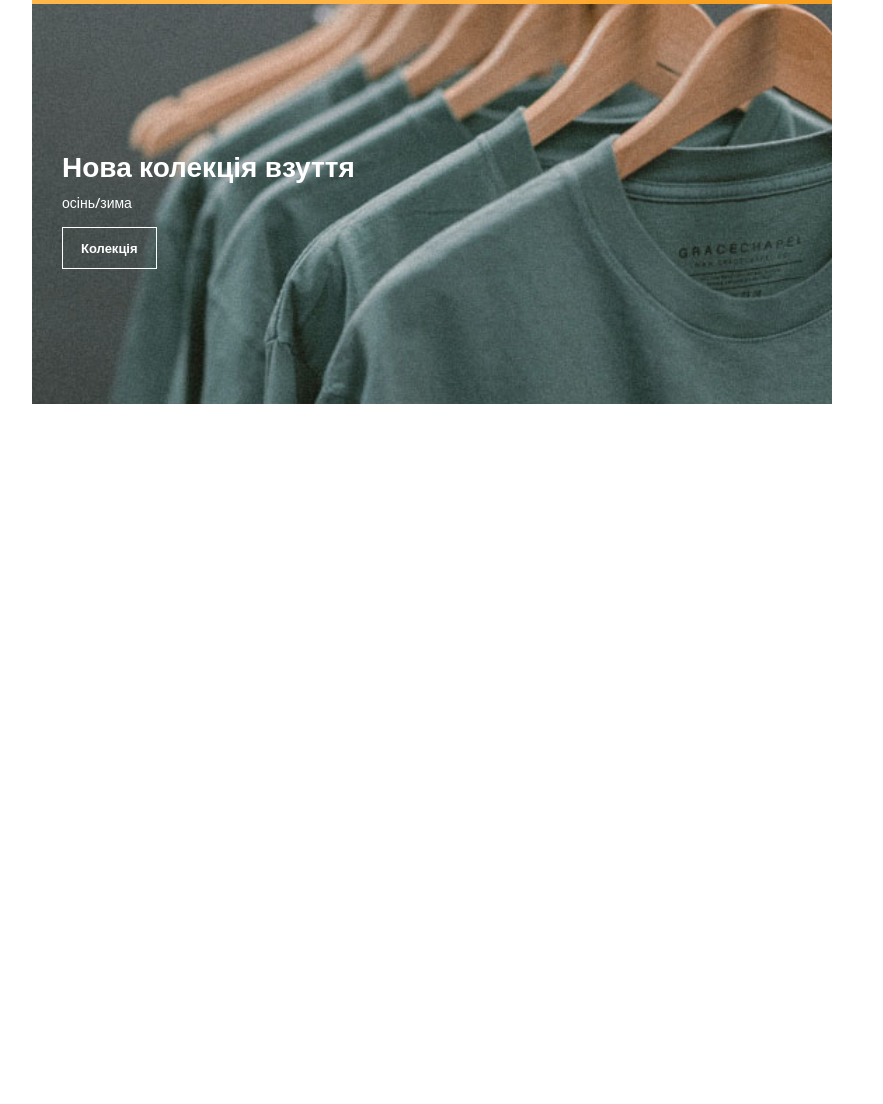
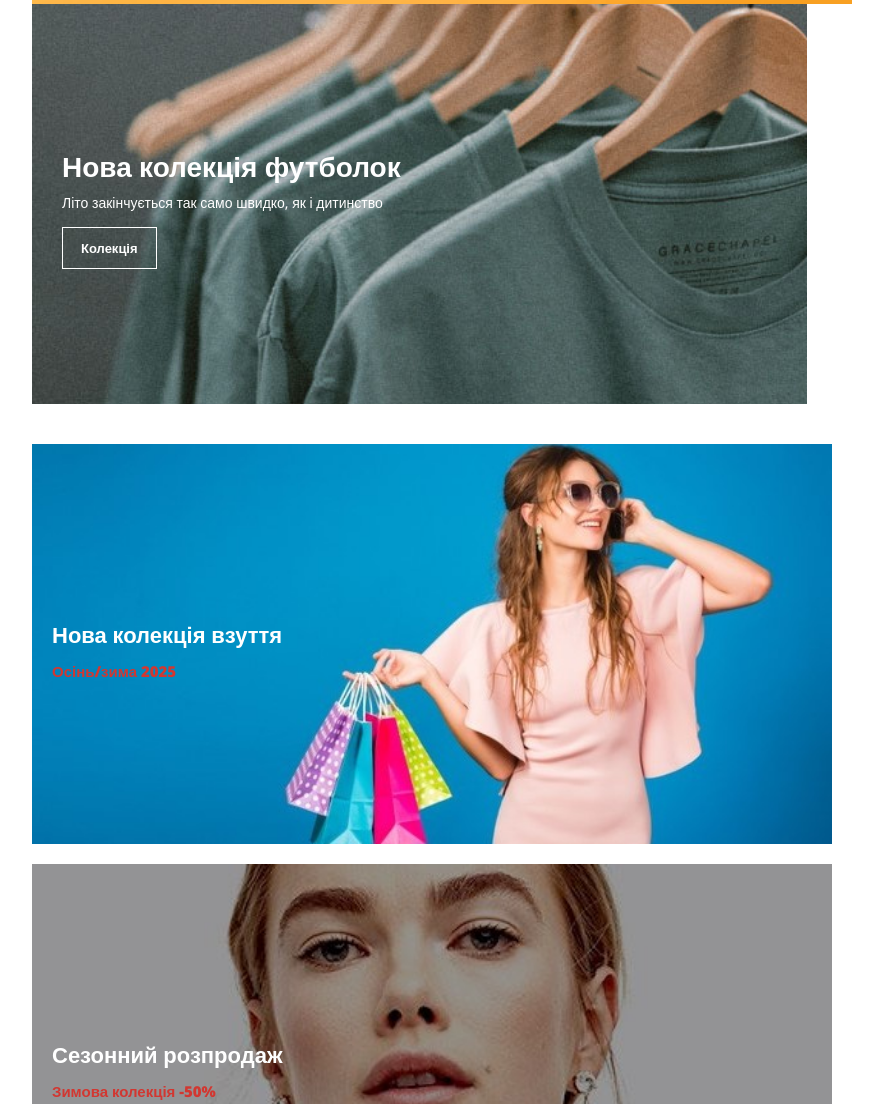
Before and after one commit to VaL2111/IM-31_appWEB-BakhmatskyiValentyn-FIOT-2025, a plain HTML site: page index.html in a window 1280 px wide. Shown: the part 4000-5104 px from the top of the page, without its empty margins (48-931 px from the left). Before the commit the page ends 4444 px from the top, so only its background shows below. Drawn offline with nearby package versions, Linux system fonts and the light colour scheme.

Commit message:
Add the next section with banners

```diff
--- a/index.html
+++ b/index.html
@@ -341,9 +341,20 @@
                 <button class="white">Дізнатися більше</button>
             </div>
             <div class="banner-box banner3">
+                <h2>Нова колекція футболок</h2>
+                <span>Літо закінчується так само швидко, як і дитинство</span>
+                <button class="white">Колекція</button>
+            </div>
+        </section>
+
+        <section id="banner4">
+            <div class="banner-box">
                 <h2>Нова колекція взуття</h2>
-                <span>осінь/зима</span>
-                <button class="white">Колекція</button>
+                <h3>Осінь/зима 2025</h3>
+            </div>
+            <div class="banner-box banner5">
+                <h2>Сезонний розпродаж</h2>
+                <h3>Зимова колекція -50%</h3>
             </div>
         </section>
     </main>
--- a/style.css
+++ b/style.css
@@ -311,14 +311,15 @@ button.normal {
   justify-content: center;
   flex-direction: column;
   background-image: url(./img/banner2.jpg);
-  min-width: 800px;
   height: 50vh;
   background-size: cover;
   background-position: center;
   padding: 30px;
+  width: 820px;
 }
 
 #banners .banner3 {
+  width: 775px;
   background-image: url(./img/banner3.jpg);
 }
 
@@ -352,4 +353,41 @@ button.white {
   border: 1px solid #088178;
 }
 
+#banner4 {
+  display: flex;
+  justify-content: space-between;
+  flex-wrap: wrap;
+  padding: 0 80px;
+}
+
+#banner4 .banner-box {
+  display: flex;
+  align-items: flex-start;
+  justify-content: center;
+  flex-direction: column;
+  background-image: url(./img/banner4.jpg);
+  height: 50vh;
+  background-size: cover;
+  background-position: center;
+  padding: 20px;
+  width: 800px;
+  margin-bottom: 20px;
+}
+
+#banner4 .banner5 {
+  background-image: url(./img/banner5.jpg);
+}
+
+#banner4 h2 {
+  color: #fff;
+  font-size: 22px;
+  font-weight: 900;
+}
+
+#banner4 h3 {
+  color: #d23731;
+  font-size: 15px;
+  font-weight: 800;
+}
+
 /*# sourceMappingURL=style.css.map */
```
Also changed, not shown: img/banner4.jpg (added), img/banner5.jpg (added).
